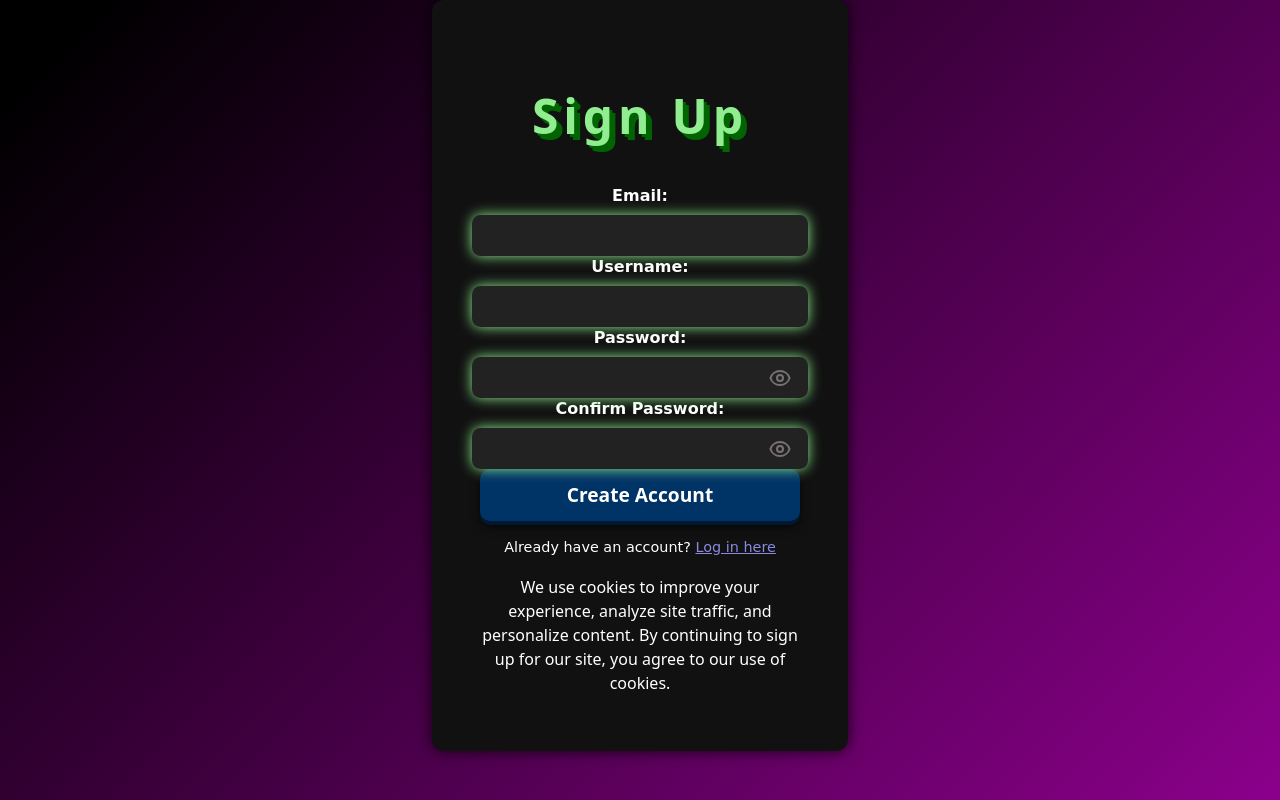
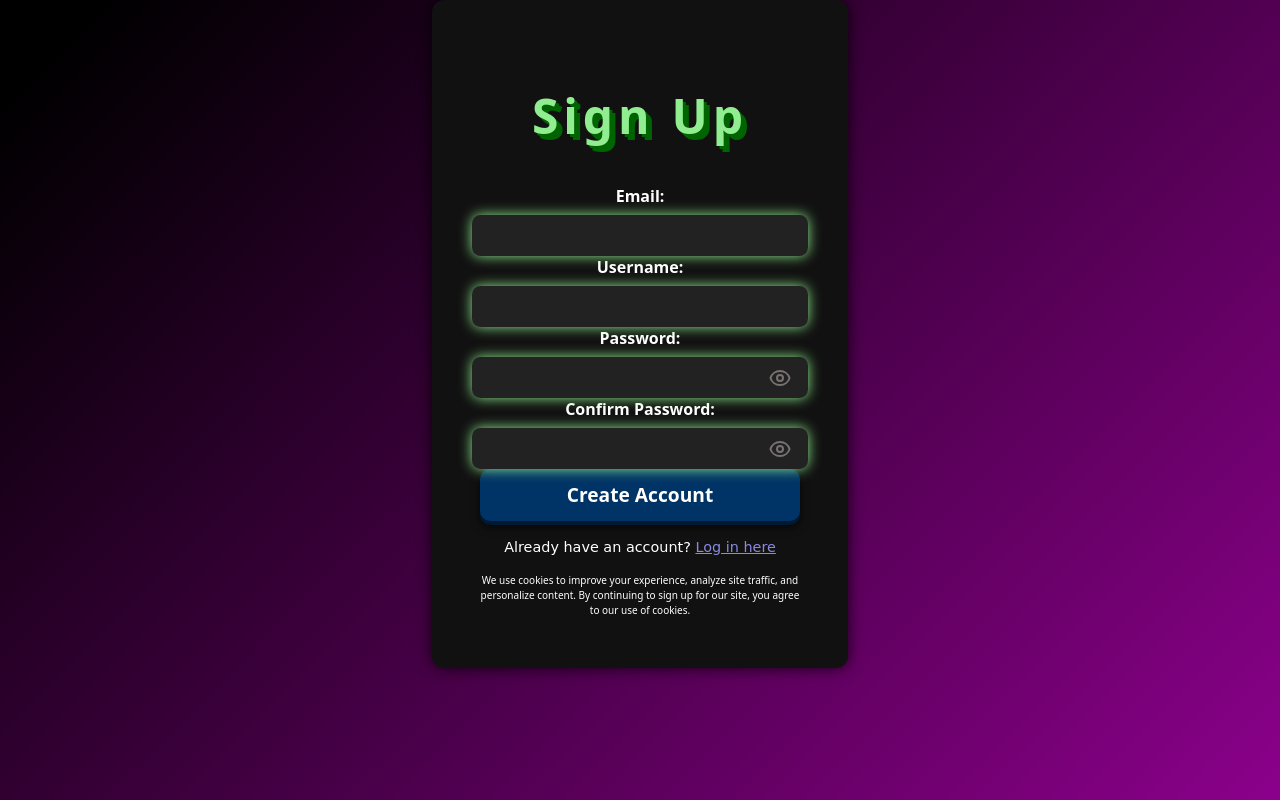
Before and after one commit to ShelbyPop/CS144-GroupProject, a React (Vite) app in the folder frontend/: page /signup in a window 1280 px wide. Built offline with nearby package versions, Linux system fonts and the light colour scheme.

Commit message:
Update SignUp.jsx

```diff
--- a/frontend/src/SignUp.jsx
+++ b/frontend/src/SignUp.jsx
@@ -44,8 +44,8 @@ export default function SignUp() {
     <div className='signpage' >
     <div className="signup-container">
       <h2 className="signup-title">Sign Up</h2>
-      <form onSubmit={handleSignup}>
-        <div className="form-group">
+      <form className='.form-group'  onSubmit={handleSignup}>
+        <div >
           <label className="signup-label" >Email:</label>
           <input className="signup-input"
             type="email"
@@ -55,7 +55,7 @@ export default function SignUp() {
           />
         </div>
 
-        <div className="form-group">
+        <div >
           <label className="signup-label" >Username:</label>
           <input className="signup-input"
             type="text"
@@ -65,7 +65,7 @@ export default function SignUp() {
           />
         </div>
 
-        <div className="form-group">
+        <div >
           <label className="signup-label">Password:</label>
           <div style={{ position: 'relative' }}>
             <input className="signup-input"
@@ -104,7 +104,7 @@ export default function SignUp() {
           </div>
         </div>
 
-        <div className="form-group">
+        <div >
           <label className="signup-label" >Confirm Password:</label>
           <div style={{ position: 'relative' }}>
             <input className="signup-input"
@@ -142,7 +142,7 @@ export default function SignUp() {
             </span>
           </div>
         </div>
-
+          <div className="add-space-top"></div>
         <button type="submit" >Create Account</button>
       </form>
 
@@ -157,7 +157,7 @@ export default function SignUp() {
         </span>
       </p>
 
-      <p> We use cookies to improve your experience, analyze site traffic, and personalize content. By continuing to sign up for our site, you agree to our use of cookies.</p>
+      <p   style={{ fontSize: '10px' }}> We use cookies to improve your experience, analyze site traffic, and personalize content. By continuing to sign up for our site, you agree to our use of cookies.</p>
     </div>
     </div>
   );
```
